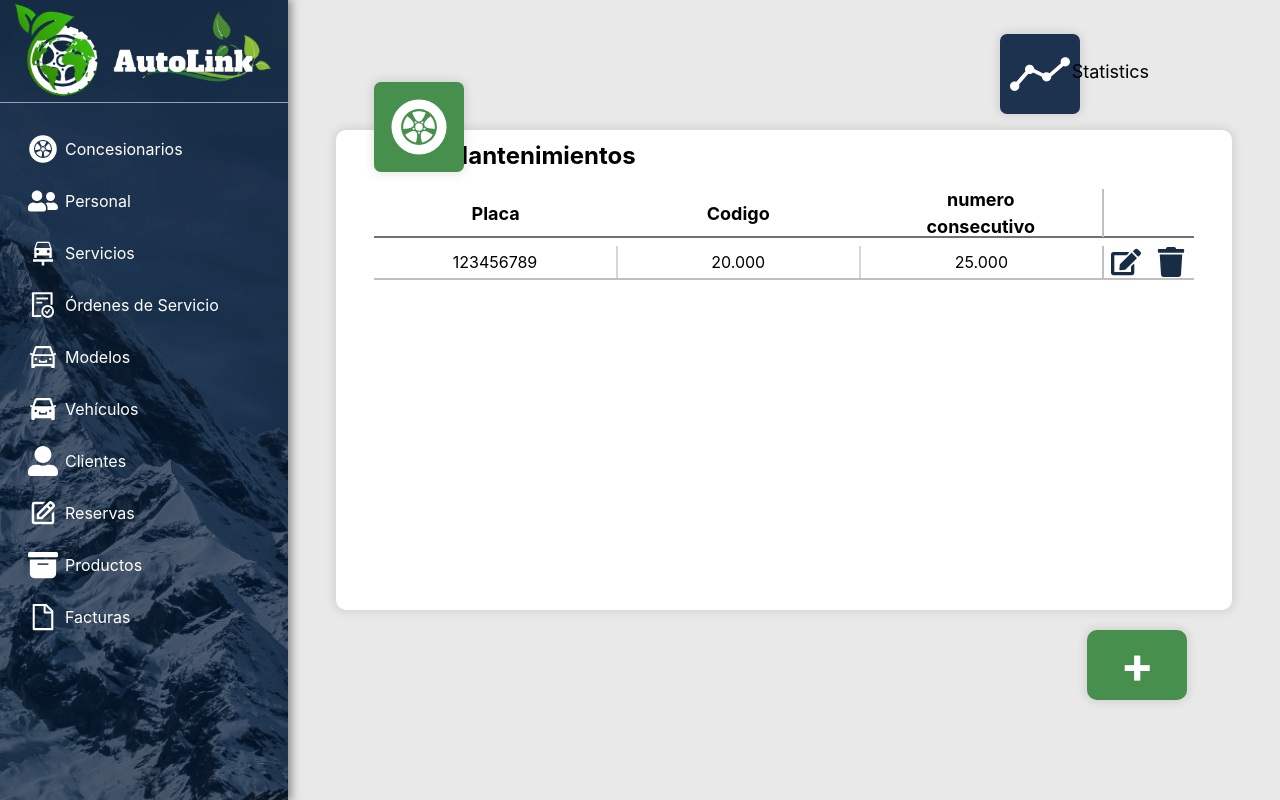
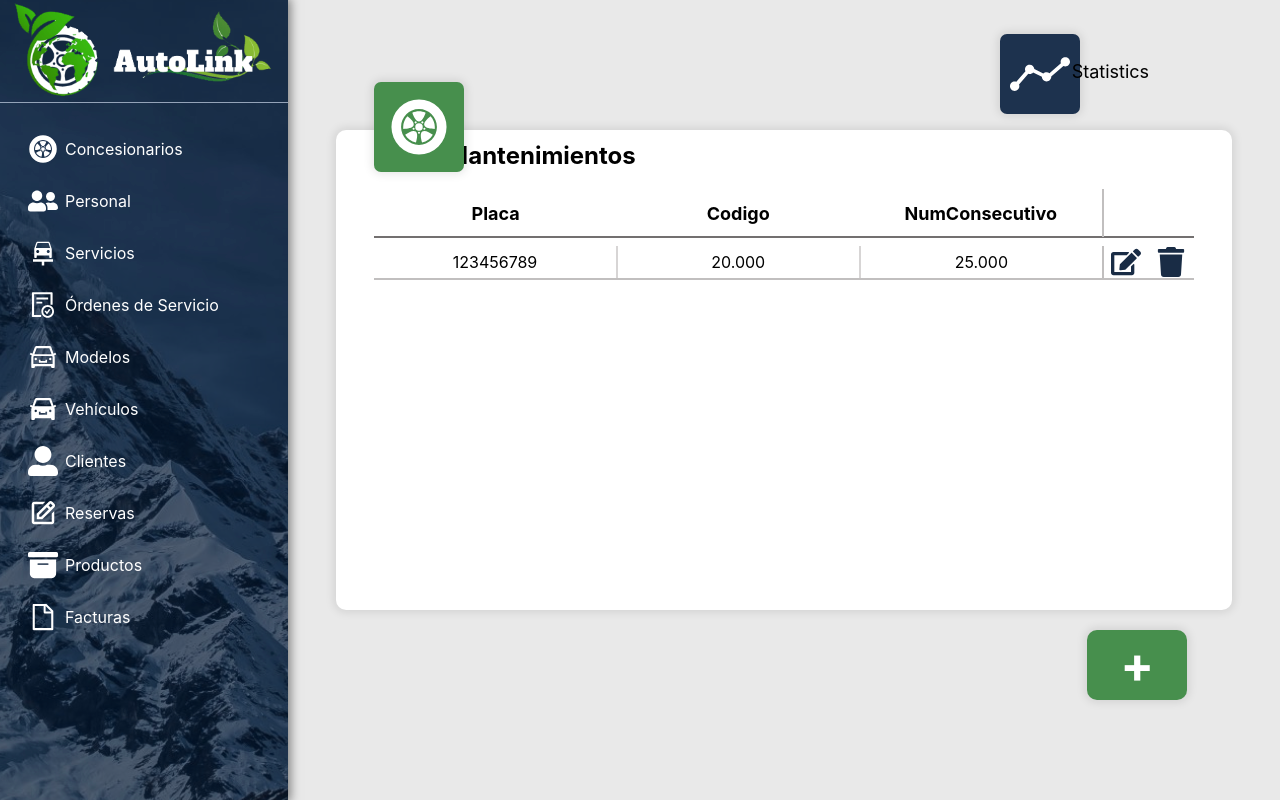
Before and after one commit to Yisustxz/Proyecto-Frontend-BDD1, a React (Create React App) app: page /Mantenimientos in a window 1280 px wide. Built offline with nearby package versions, Linux system fonts and the light colour scheme.

Commit message:
Un cambio en los correos

```diff
--- a/src/TablePages/Mantenimientos.jsx
+++ b/src/TablePages/Mantenimientos.jsx
@@ -24,7 +24,7 @@ export default function Mantenimientos() {
           <div style={{ width: '57vw',textAlign:"center", height: '6vh', display: 'flex', alignItems: 'center', flexDirection: 'row', justifyContent: 'space-around', fontSize: '18px', fontWeight: 'bold', borderRightColor: '#C1BFBF', borderLeft: 'none', borderTop: 'none', borderBottom: 'none', borderWidth: '2px', }}>
             <div style={{ width: '11vw', height: '6vh', display: 'flex', flexDirection: 'row', justifyContent: 'center', alignItems: 'center' }}>Placa</div>
             <div style={{ width: '11vw', height: '6vh', display: 'flex', flexDirection: 'row', justifyContent: 'center', alignItems: 'center' }}>Codigo </div>
-            <div style={{ width: '11vw', height: '6vh', display: 'flex', flexDirection: 'row', justifyContent: 'center', alignItems: 'center' }}>numero consecutivo</div>
+            <div style={{ width: '11vw', height: '6vh', display: 'flex', flexDirection: 'row', justifyContent: 'center', alignItems: 'center' }}>NumConsecutivo</div>
           </div>
         </div>
         <div style={{ overflow: 'auto' }}>
--- a/src/TablePages/MantenimientosRecomendados.jsx
+++ b/src/TablePages/MantenimientosRecomendados.jsx
@@ -24,7 +24,7 @@ export default function MantenimientosRecomendado() {
         <div style={{ width: '64vw', height: '6vh', marginTop: '2vh', borderBottomColor: '#737070', borderWidth: '2px', borderTop: 'none', borderLeft: 'none', borderRight: 'none', display: 'flex', alignItems: 'center', flexDirection: 'row' }}>
           <div style={{ width: '57vw',textAlign:"center", height: '6vh', display: 'flex', alignItems: 'center', flexDirection: 'row', justifyContent: 'space-around', fontSize: '18px', fontWeight: 'bold', borderRightColor: '#C1BFBF', borderLeft: 'none', borderTop: 'none', borderBottom: 'none', borderWidth: '2px', }}>
             <div style={{ width: '11vw', height: '6vh', display: 'flex', flexDirection: 'row', justifyContent: 'center', alignItems: 'center' }}>Codigo Modelo</div>
-            <div style={{ width: '11vw', height: '6vh', display: 'flex', flexDirection: 'row', justifyContent: 'center', alignItems: 'center' }}>codigo </div>
+            <div style={{ width: '11vw', height: '6vh', display: 'flex', flexDirection: 'row', justifyContent: 'center', alignItems: 'center' }}>Codigo </div>
             <div style={{ width: '11vw', height: '6vh', display: 'flex', flexDirection: 'row', justifyContent: 'center', alignItems: 'center' }}>Kilometraje</div>
             <div style={{ width: '11vw', height: '6vh', display: 'flex', flexDirection: 'row', justifyContent: 'center', alignItems: 'center' }}>Tiempo de Uso</div>
           </div>
--- a/src/TablePages/TableRows/EspecificacionesActividadesRows.jsx
+++ b/src/TablePages/TableRows/EspecificacionesActividadesRows.jsx
@@ -11,7 +11,7 @@ export default function EspecificacionesActividadesRows() {
                  */}
                 <div style={{ width: '11vw', minHeight: '4vh', display: 'flex', flexDirection: 'row', justifyContent: 'center', flex: 1, alignItems: 'center', borderRightColor: '#D7D5D5', borderLeft: 'none', borderTop: 'none', borderBottom: 'none', borderWidth: '2px'}}>123456789</div>
                 <div style={{ width: '11vw', minHeight: '4vh', display: 'flex', flexDirection: 'row', justifyContent: 'center', alignItems: 'center', flex: 1,  overflow: 'auto', borderRightColor: '#D7D5D5', borderLeft: 'none', borderTop: 'none', borderBottom: 'none', borderWidth: '2px'}}>Charbel Saad</div>
-                <div style={{ width: '11vw', minHeight: '4vh', display: 'flex', flexDirection: 'row', justifyContent: 'center', alignItems: 'center', flex: 1, borderRightColor: '#D7D5D5', borderLeft: 'none', borderTop: 'none', borderBottom: 'none', borderWidth: '2px' }}>charbel@gmail.com</div>
+                <div style={{ width: '11vw', minHeight: '4vh', display: 'flex', flexDirection: 'row', justifyContent: 'center', overflow: 'auto', alignItems: 'center', flex: 1, borderRightColor: '#D7D5D5', borderLeft: 'none', borderTop: 'none', borderBottom: 'none', borderWidth: '2px' }}>charbel@gmail.com</div>
                 <div style={{ width: '11vw', minHeight: '4vh', display: 'flex', flexDirection: 'row', justifyContent: 'center', alignItems: 'center', flex: 1, borderRightColor: '#D7D5D5', borderLeft: 'none', borderTop: 'none', borderBottom: 'none', borderWidth: '2px' }}>0414924112</div>
             </div>
             <div style={{ minHeight: '4vh', width: '7vw', display: 'flex', flexDirection: 'row', alignItems: 'center', justifyContent: 'space-around' }}>
--- a/src/TablePages/TableRows/ProductoRows.jsx
+++ b/src/TablePages/TableRows/ProductoRows.jsx
@@ -11,7 +11,7 @@ export default function ProductosRows() {
                  */}
                 <div style={{ width: '11vw', minHeight: '4vh', display: 'flex', flexDirection: 'row', justifyContent: 'center', flex: 1, alignItems: 'center', borderRightColor: '#D7D5D5', borderLeft: 'none', borderTop: 'none', borderBottom: 'none', borderWidth: '2px'}}>123456789</div>
                 <div style={{ width: '11vw', minHeight: '4vh', display: 'flex', flexDirection: 'row', justifyContent: 'center', alignItems: 'center', flex: 1,  overflow: 'auto', borderRightColor: '#D7D5D5', borderLeft: 'none', borderTop: 'none', borderBottom: 'none', borderWidth: '2px'}}>Charbel</div>
-                <div style={{ width: '11vw', minHeight: '4vh', display: 'flex', flexDirection: 'row', justifyContent: 'center', alignItems: 'center', flex: 1, borderRightColor: '#D7D5D5', borderLeft: 'none', borderTop: 'none', borderBottom: 'none', borderWidth: '2px' }}>charbel@gmail.com</div>
+                <div style={{ width: '11vw', minHeight: '4vh', display: 'flex', flexDirection: 'row', alignItems: 'center', flex: 1, overflow: 'auto', borderRightColor: '#D7D5D5', marginLeft: '1vw', borderLeft: 'none', borderTop: 'none', borderBottom: 'none', borderWidth: '2px' }}>charbel@gmail.com</div>
                 <div style={{ width: '11vw', minHeight: '4vh', display: 'flex', flexDirection: 'row', justifyContent: 'center', alignItems: 'center', flex: 1, borderRightColor: '#D7D5D5', borderLeft: 'none', borderTop: 'none', borderBottom: 'none', borderWidth: '2px' }}>0414924112</div>
                 <div style={{ width: '11vw', minHeight: '4vh', display: 'flex', flexDirection: 'row', justifyContent: 'center', alignItems: 'center', flex: 1,  borderRightColor: '#D7D5D5', borderLeft: 'none', borderTop: 'none', borderBottom: 'none', borderWidth: '2px' }}>xs</div>
                 <div style={{ width: '11vw', minHeight: '4vh', display: 'flex', flexDirection: 'row', justifyContent: 'center', alignItems: 'center', flex: 1, borderRightColor: '#D7D5D5', borderLeft: 'none', borderTop: 'none', borderBottom: 'none', borderWidth: '2px' }}>xs</div>
```
